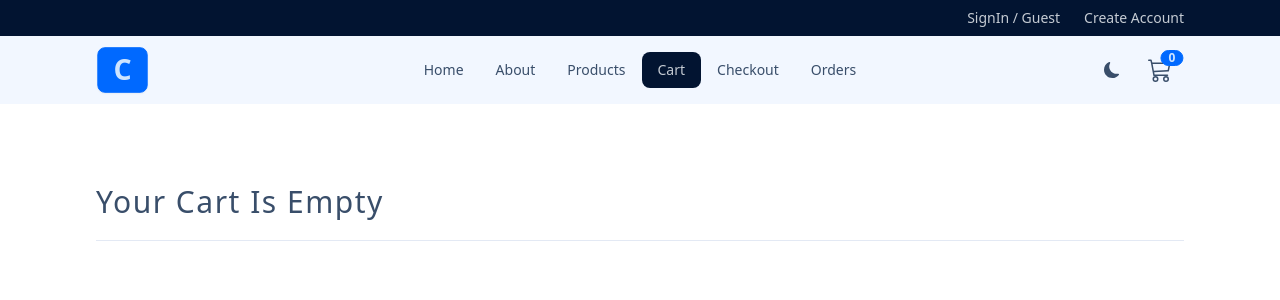
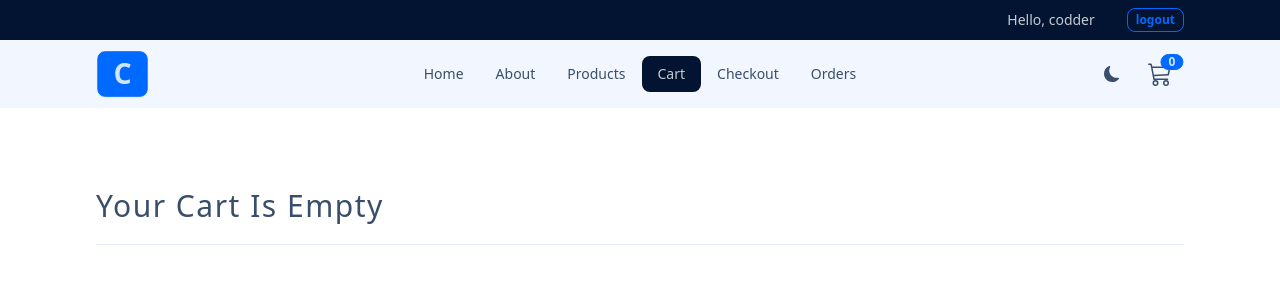
Before and after one commit to rim4j/comfy-store, a React (Vite) app: page /cart in a window 1280 px wide. Shown: the top 300 px of the page. Built offline with nearby package versions, Linux system fonts and the light colour scheme.

Commit message:
logout and access user

```diff
--- a/src/components/Header.jsx
+++ b/src/components/Header.jsx
@@ -1,11 +1,34 @@
-import { Link } from "react-router-dom";
+import { useDispatch, useSelector } from "react-redux";
+import { Link, useNavigate } from "react-router-dom";
+import { clearCart } from "../features/cart/cartSlice";
+import { logoutUser } from "../features/user/userSlice";
 
 const Header = () => {
+  const navigate = useNavigate();
+  const dispatch = useDispatch();
+
+  const { user } = useSelector((state) => state.userState);
+
+  const handleLogout = () => {
+    navigate("/");
+    dispatch(clearCart());
+    dispatch(logoutUser());
+  };
+
   return (
     <header className='bg-neutral py-2 text-neutral-content'>
       <div className='align-element flex justify-center sm:justify-end'>
-        {/* User */}
-        {/* Links */}
+        {user ? (
+          <div className='flex gap-x-2 sm:gap-x-8 items-center'>
+            <p className='text-xs sm:text-sm'>Hello, {user.username}</p>
+            <button
+              onClick={handleLogout}
+              className='btn btn-xs btn-outline btn-primary'
+            >
+              logout
+            </button>
+          </div>
+        ) : (
           <div className='flex gap-x-6 justify-center items-center'>
             <Link to='/login' className='link link-hover text-xs sm:text-sm'>
               SignIn / Guest
@@ -14,6 +37,7 @@
               Create Account
             </Link>
           </div>
+        )}
       </div>
     </header>
   );
--- a/src/components/NavLinks.jsx
+++ b/src/components/NavLinks.jsx
@@ -1,3 +1,4 @@
+import { useSelector } from "react-redux";
 import { NavLink } from "react-router-dom";
 
 const links = [
@@ -10,10 +11,14 @@
 ];
 
 const NavLinks = () => {
+  const { user } = useSelector((state) => state.userState);
+
   return (
     <>
       {links.map((item) => {
         const { id, url, text } = item;
+        if ((url === "checkout" || url === "orders") && !user) return null;
+
         return (
           <li key={id}>
             <NavLink className='capitalize' to={url}>
--- a/src/features/user/userSlice.js
+++ b/src/features/user/userSlice.js
@@ -24,7 +24,9 @@
       console.log("login");
     },
     logoutUser: (state, action) => {
-      console.log("login");
+      state.user = null;
+      localStorage.removeItem("user");
+      toast.success("Logged out successfully");
     },
     toggleTheme: (state) => {
       const { dracula, winter } = themes;
--- a/src/pages/Cart.jsx
+++ b/src/pages/Cart.jsx
@@ -3,9 +3,8 @@
 import { Link } from "react-router-dom";
 
 const Cart = () => {
-  const user = null;
-
   const numItemsInCart = useSelector((state) => state.cartState.numItemsInCart);
+  const { user } = useSelector((state) => state.userState);
 
   if (numItemsInCart === 0) {
     return <SectionTitle text='your cart is empty' />;
```
Lines whose indentation alone changed are shown as unchanged.
